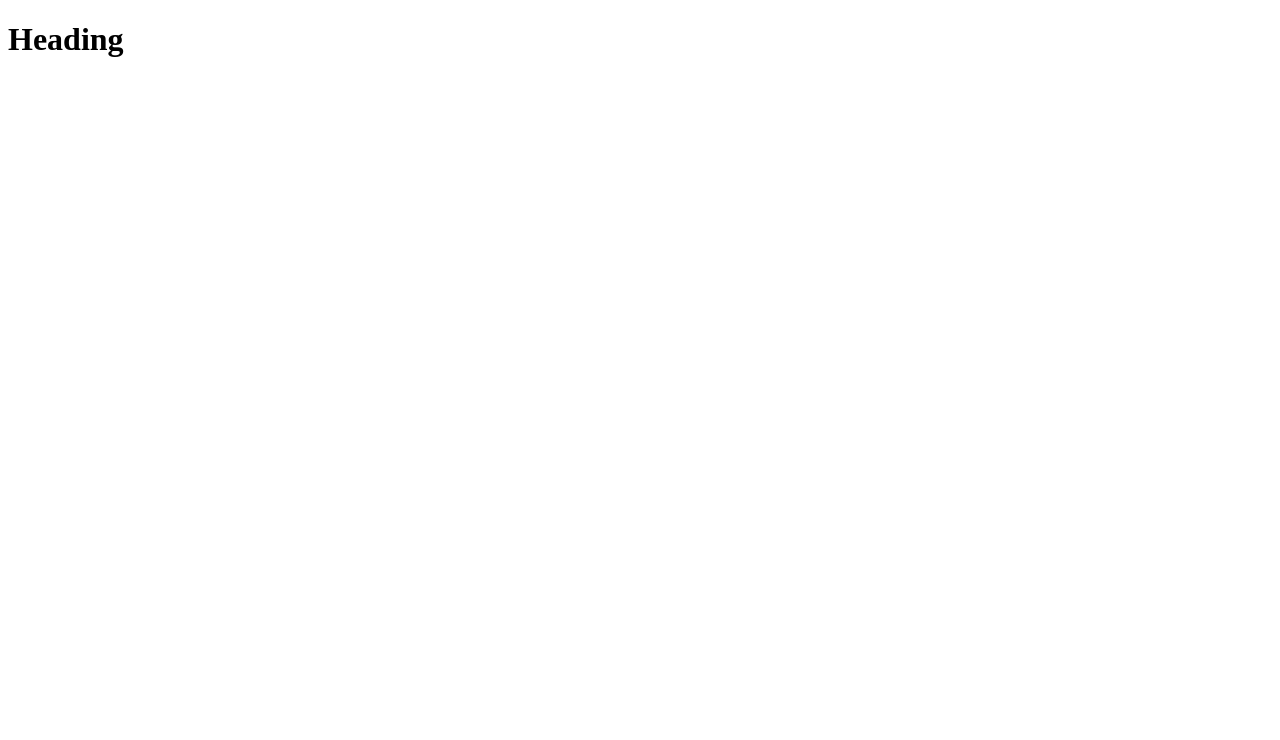
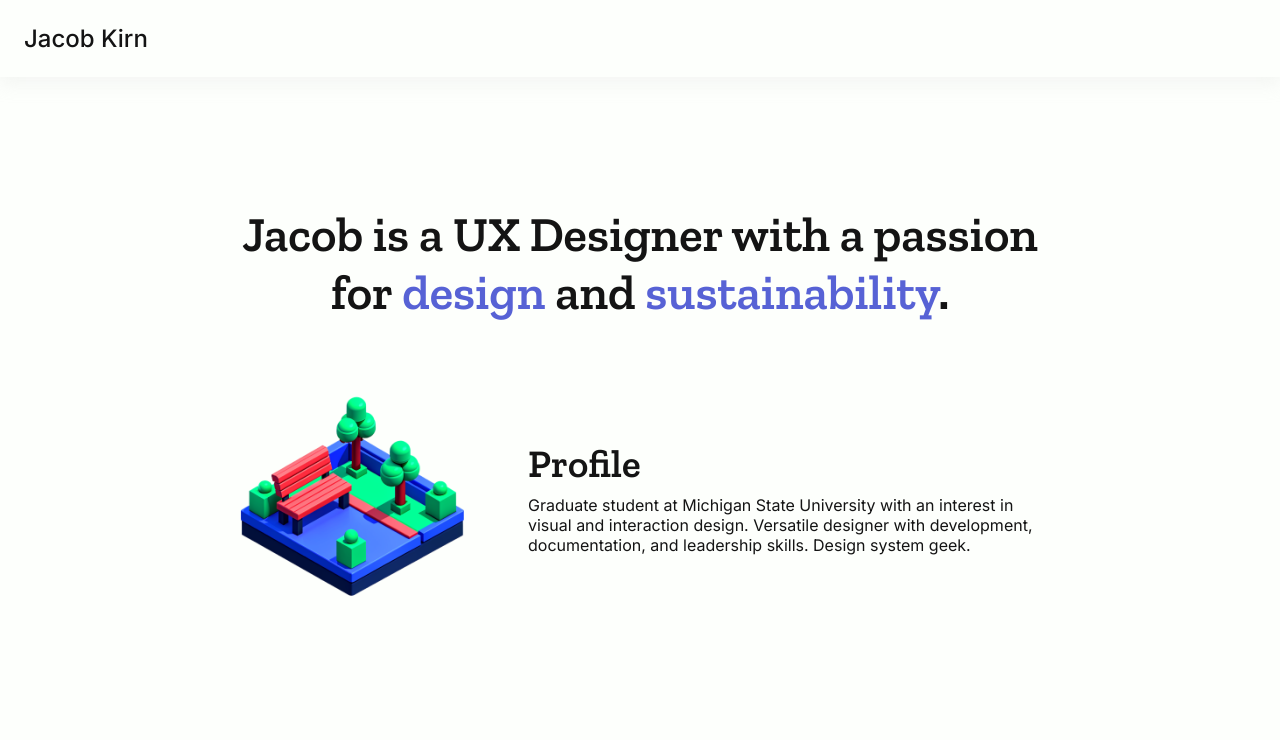
Before and after one commit to jacobkirn/lab-4.5, a plain HTML site: page index.html in a window 1280 px wide. Drawn offline with nearby package versions, Linux system fonts and the light colour scheme.

Commit message:
Updated index.html and screen.css

```diff
--- a/index.html
+++ b/index.html
@@ -1,14 +1,51 @@
 <!DOCTYPE html>
 <html lang="en">
+
 <head>
 	<meta charset="UTF-8">
 	<meta name="viewport" content="width=device-width, initial-scale=1.0">
 	<meta http-equiv="X-UA-Compatible" content="ie=edge">
-    <title>Title</title>
+	<title>Jacob Kirn | UX Designer</title>
 	<link rel="stylesheet" href="screen.css">
+
+	<!-- Zilla Slab -->
+	<link rel="preconnect" href="https://fonts.googleapis.com">
+	<link rel="preconnect" href="https://fonts.gstatic.com" crossorigin>
+	<link href="https://fonts.googleapis.com/css2?family=Zilla+Slab:wght@600&display=swap" rel="stylesheet">
+
+	<!-- Inter -->
+	<link rel="preconnect" href="https://fonts.googleapis.com">
+	<link rel="preconnect" href="https://fonts.gstatic.com" crossorigin>
+	<link href="https://fonts.googleapis.com/css2?family=Inter&family=Zilla+Slab:wght@600&display=swap"
+		rel="stylesheet">
+	<link rel="preconnect" href="https://fonts.googleapis.com">
+	<link rel="preconnect" href="https://fonts.gstatic.com" crossorigin>
+	<link href="https://fonts.googleapis.com/css2?family=Inter:wght@400;500&family=Zilla+Slab:wght@600&display=swap"
+		rel="stylesheet">
 </head>
+
 <body>
-    <h1>Heading</h1>
-    <script src="index.js"></script>
+
+	<header>
+		<p class="title">Jacob Kirn</p>
+	</header>
+
+	<main>
+
+		<section id="intro">
+			<h1>Jacob is a UX Designer with a passion for <span class="highlight">design</span> and <span class="highlight">sustainability</span>.</h1>
+		</section>
+
+		<section id="profile">
+			<img src="park.png" alt="A playful 3D rendering of a park."/>
+			<div>
+				<h2>Profile</h2>
+				<p>Graduate student at Michigan State University with an interest in visual and interaction design. Versatile designer with development, documentation, and leadership skills. Design system geek.</p>
+			</div>
+		</section>
+
+	</main>
+
 </body>
+
 </html>
--- a/screen.css
+++ b/screen.css
@@ -1 +1,110 @@
-/* Add screen styles below */
+/* CSS Reset */
+html, body, div, span, applet, object, iframe,
+h1, h2, h3, h4, h5, h6, p, blockquote, pre,
+a, abbr, acronym, address, big, cite, code,
+del, dfn, em, img, ins, kbd, q, s, samp,
+small, strike, strong, sub, sup, tt, var,
+b, u, i, center,
+dl, dt, dd, ol, ul, li,
+fieldset, form, label, legend,
+table, caption, tbody, tfoot, thead, tr, th, td,
+article, aside, canvas, details, embed,
+figure, figcaption, footer, header, hgroup,
+menu, nav, output, ruby, section, summary,
+time, mark, audio, video {
+	margin: 0;
+	padding: 0;
+	border: 0;
+	font-size: 100%;
+	font: inherit;
+	vertical-align: baseline;
+}
+
+/* Typography Styles */
+
+h1 {
+    font-family: "Zilla Slab", serif;
+    font-size: 48.828px;
+    font-style: normal;
+    font-weight: 600;
+    line-height: normal;
+    color: #141414; /* Night */
+}
+
+h2 {
+    font-family: "Zilla Slab", serif;
+    font-size: 39.063px;
+    font-style: normal;
+    font-weight: 600;
+    line-height: normal;
+    color: #141414; /* Night */
+}
+
+.title {
+    font-family: Inter;
+    font-size: 24px;
+    font-style: normal;
+    font-weight: 500;
+    line-height: normal;
+    color: #141414; /* Night */
+}
+
+p {
+    font-family: Inter;
+    font-size: 16px;
+    font-style: normal;
+    font-weight: 400;
+    line-height: normal;
+    color: #141414; /* Night */
+}
+
+.highlight {
+    color: #5762D5; /* Savoy Blue */
+}
+
+/* Body Styles */
+
+body {
+    background: #FDFFFC; /* Baby Powder */
+}
+
+/* Header Styles */
+
+header {
+    background: #FDFFFC; /* Baby Powder */
+    box-shadow: 0px 8px 16px 0px rgba(218, 218, 218, 0.25);
+    padding: 24px;
+}
+
+/* Main Styles */
+
+main {
+    width: 800px;
+    margin: 0 auto;
+    padding: 128px 0;
+}
+
+/* Homepage Styles */
+
+#intro {
+    text-align: center;
+}
+
+#profile {
+    display: flex;
+    align-items: center;
+    margin-top: 64px;
+}
+
+#profile h2 {
+    margin-bottom: 8px;
+}
+
+#profile div {
+    padding-left: 64px;
+}
+
+img {
+    width: 224px;
+    height: 224px;
+}
```
Also changed, not shown: park.png (added). Lines whose indentation alone changed are shown as unchanged.
